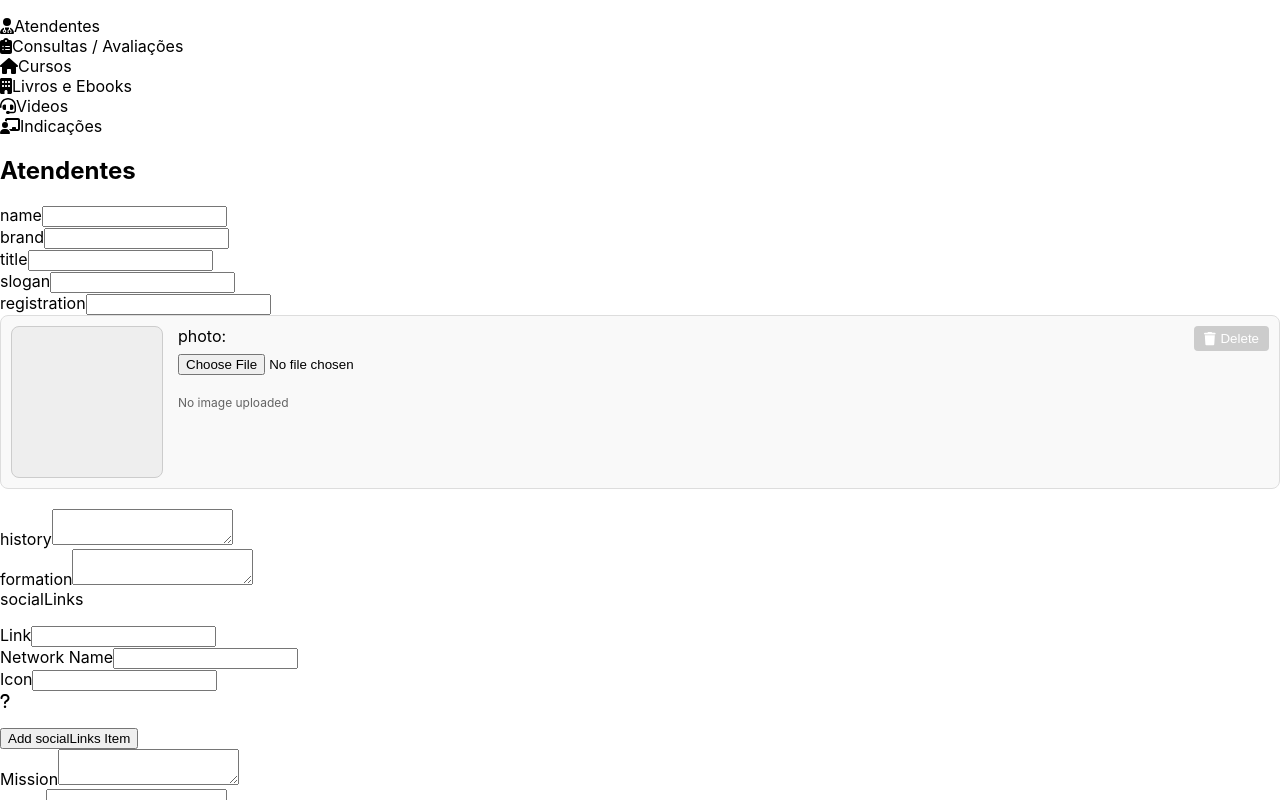
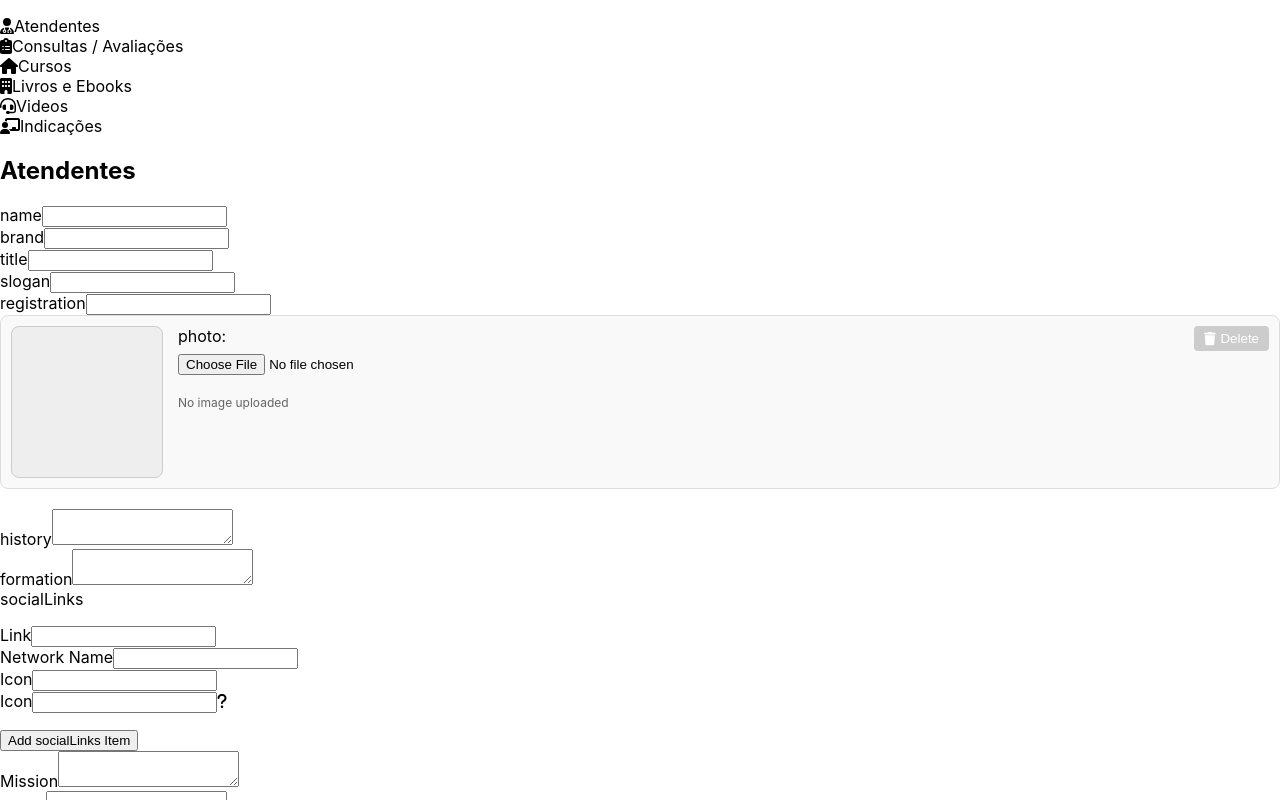
Before and after one commit to Quantum-Quantionica/mel-sellerpage, a React (Create React App) app: page /admin/atendentes/new in a window 1280 px wide. Built offline with nearby package versions, Linux system fonts and the light colour scheme; no server answers.

Commit message:
add product configs and linter config

```diff
--- a/eslint.config.mjs
+++ b/eslint.config.mjs
@@ -15,6 +15,7 @@ export default [
       ...pluginReact.configs.flat.recommended.rules,
       "react/react-in-jsx-scope": "off",
       "indent": ["error", 2],
+      '@typescript-eslint/no-explicit-any': 'off',
     },
   },
 ];
--- a/package.json
+++ b/package.json
@@ -27,7 +27,7 @@
     "build": "CI=true && react-scripts build",
     "test": "react-scripts test",
     "eject": "react-scripts eject",
-    "lint": "eslint . --config ./eslint.config.mjs"
+    "lint": "eslint src --config ./eslint.config.mjs"
   },
   "eslintConfig": {
     "extends": [
--- a/src/admin/pages/Attemdants/SiteConfigsRenderer.tsx
+++ b/src/admin/pages/Attemdants/SiteConfigsRenderer.tsx
@@ -2,7 +2,12 @@ import { useEffect, useRef, useState } from "react";
 
 import { WithId } from "../../../data/provider";
 import { SiteConfig, ConfigKeys } from "../../../configs/siteConfigs";
-import { FieldRendererPros, ImageRenderer, Input } from "../../../components/forms";
+import { FieldRenderer, FieldRendererPros, ImageRenderer, Input } from "../../../components/forms";
+import IconRenderer from "../../../components/forms/renderers/IconRenderer";
+
+const ConfigKeysRenderer: { [key in keyof SiteConfig]?: FieldRenderer<any> } = {
+  "markIcon": IconRenderer
+}
 
 const SiteConfigsRenderer = <T extends WithId>({ value, onChange, ...props }: FieldRendererPros<T>) => {
   const valueRef = useRef<Partial<SiteConfig>>(typeof value !== "object" ? {} : value);
@@ -32,14 +37,16 @@ const SiteConfigsRenderer = <T extends WithId>({ value, onChange, ...props }: Fi
         valueRef.current.fotterLogo = text;
         onChange(valueRef.current);
       }} />
-    {ConfigKeys.map((item) =>
-      <Input
+    {ConfigKeys.map((item) => {
+      const Renderer: FieldRenderer<any> = ConfigKeysRenderer[item] || Input;
+      return <Renderer
         key={item}
         provider={props.provider} item={props.item} save={props.save}
         name={item} value={valueRef.current[item]} onChange={(text: string) => {
           valueRef.current[item] = text;
           onChange(valueRef.current);
         }} />
+    }
     )}
   </>;
 };
--- a/src/components/BannerImage.tsx
+++ b/src/components/BannerImage.tsx
@@ -162,7 +162,8 @@ const createColumnPattern = (data: Uint8ClampedArray, height: number) => {
 
 const cachedImages = new Map<string, string>();
 
-const fetchAndSetImageData = async (imageUrl?: string) => new Promise<string>(async (resolve, reject) => {
+const fetchAndSetImageData = async (imageUrl?: string) => new Promise<string>((resolve, reject) => {
+  (async () => {
     if (!imageUrl) return reject("No image url provided");
 
     const cached = cachedImages.get(imageUrl);
@@ -183,4 +184,5 @@ const fetchAndSetImageData = async (imageUrl?: string) => new Promise<string>(as
     } catch (err) {
       reject(err);
     }
+  })();
 });
--- /dev/null
+++ b/src/components/forms/renderers/IconRenderer.tsx
@@ -0,0 +1,12 @@
+import { WithId } from "../../../data/provider";
+import { FieldRendererPros, Input } from "../";
+import { getIconByCaseInsensitiveName } from "../../Icons";
+
+const IconRenderer = <T extends WithId>({ name, value, onChange }: FieldRendererPros<T>) => {
+  const iconInstance = getIconByCaseInsensitiveName(value);
+  return <div>
+    <Input name={name} value={value} onChange={onChange} icon={iconInstance} />
+  </div>
+};
+
+export default IconRenderer;
--- a/src/components/forms/renderers/InputRenderer.tsx
+++ b/src/components/forms/renderers/InputRenderer.tsx
@@ -1,10 +1,14 @@
-import { WithId } from "../../data/provider";
-import { FieldRendererPros } from "./";
+import { WithId } from "../../../data/provider";
+import { FieldRendererPros } from "../";
+import Icon, { IconDefinition } from "../../Icons";
 
-export const Input = <T extends WithId>({name, value, onChange }: FieldRendererPros<T>) => (
+type InputProps<T extends WithId> = FieldRendererPros<T> & { icon: IconDefinition };
+
+export const Input = <T extends WithId>({name, value, onChange, icon }: InputProps<T>) => (
   <div>
     <label>{name}</label>
     <input type="text" value={value} onChange={(e) => onChange(e.target.value)} />
+    <Icon icon={icon} />
   </div>
 );
 
--- a/src/components/forms/renderers/SocialRenderer.tsx
+++ b/src/components/forms/renderers/SocialRenderer.tsx
@@ -3,7 +3,7 @@ import { useEffect, useRef, useState } from "react";
 import { FieldRendererPros, Input } from "..";
 import { WithId } from "../../../data/provider";
 import { AttendantSocialLink } from "../../../data/attendants";
-import Icon, { getIconByCaseInsensitiveName } from "../../Icons";
+import IconRenderer from "./IconRenderer";
 
 const SocialRenderer = <T extends WithId>({value, onChange}: FieldRendererPros<T>) => {
   const valueRef = useRef<Partial<AttendantSocialLink>>(typeof value !== "object" ? {} : value);
@@ -19,8 +19,6 @@ const SocialRenderer = <T extends WithId>({value, onChange}: FieldRendererPros<T
       setLink(value.link || "");
     }
   },[value]);
-
-  const iconInstance = getIconByCaseInsensitiveName(icon);
 
   return <>
     <Input name="Link" value={link} onChange={(text: string) => {
@@ -39,9 +37,11 @@ const SocialRenderer = <T extends WithId>({value, onChange}: FieldRendererPros<T
       valueRef.current.icon = text;
       onChange(valueRef.current);
     }} />
-    <a href={link} target="_blank" rel="noreferrer">
-      <Icon icon={iconInstance} />
-    </a>
+    <IconRenderer name="Icon" value={icon} onChange={(text: string) => {
+      setIcon(text);
+      valueRef.current.icon = text;
+      onChange(valueRef.current);
+    }} />
   </>;
 };
 export default SocialRenderer;
--- a/src/configs/siteConfigs.ts
+++ b/src/configs/siteConfigs.ts
@@ -25,12 +25,14 @@ export const ConfigKeys: (keyof SiteConfig)[] = [
   "headerAssentColor",
   "headerFontColor",
   "menuAssentColor",
-  "fotterFontColor"
+  "fotterFontColor",
+  "markColor",
+  "markIcon",
 ]
 
 class ConfigsCacheProvider {
 
-  private static EXPIRATION_TIME = 1000 * 60// * 60 * 24; // 24 hours in milliseconds
+  private static EXPIRATION_TIME = 1000 * 60 * 60 * 24; // 24 hours in milliseconds
   private static KEY_EXPIRATION = 'siteConfigExpiration_';
   private static KEY_DATA = 'siteConfig_';
   private static KEY_ID = 'siteConfigDefaultId';
```
Lines whose indentation alone changed are shown as unchanged.
